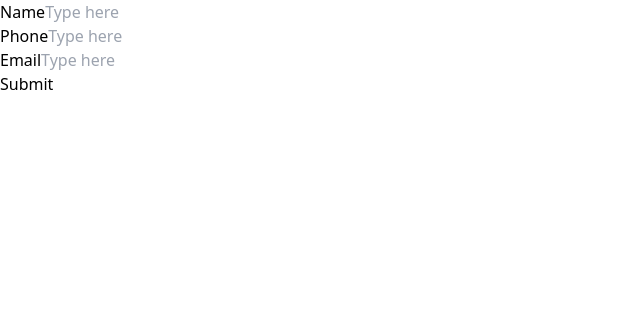
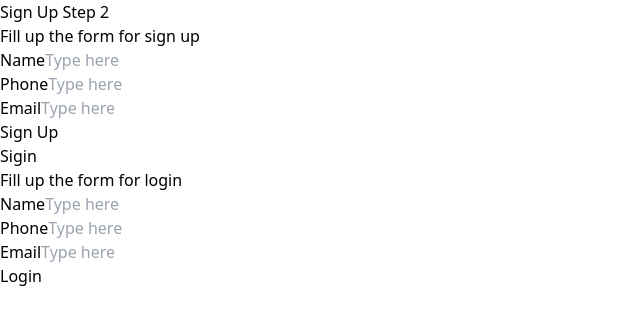
Before and after one commit to devsrsihab/React-Module-46, a React (Vite) app: page / in a window 1280 px wide. Shown: the top 324 px of the page, without its empty margins (0-640 px from the left). Built offline with nearby package versions, Linux system fonts and the light colour scheme.

Commit message:
Practice done fro dynamic form

```diff
--- a/src/App.jsx
+++ b/src/App.jsx
@@ -4,12 +4,33 @@ import DynamicForm from "./Components/Forms/DynamicForm";
 // import RefForm from "./Components/Forms/RefForm"
 // import SateForm from "./Components/Forms/SateForm"
 
+
+
+
 function App() {
+
+  const handleSignUp = data => {
+
+    console.log(data);
+  }
+
+  const handleLogin = data => {
+    console.log(data);
+  }
+
   return (
     <>
       <main className="flex bg-accent  justify-center items-center h-screen">
-        <div className="container  mx-auto p-10    ">
-          <DynamicForm/>
+        <div className="container flex gap-20  mx-auto p-10    ">
+          <DynamicForm handleData={handleSignUp} btnText={"Sign Up"} formTitle={"Sign Up"} formDesc={"Please Fill up the form for sign up"} >
+          <h1 className="text-3xl mb-3">Sign Up Step 2</h1>
+          <p>Fill up the form for sign up</p>
+          </DynamicForm>
+          <DynamicForm handleData={handleLogin} btnText={"Login"} formTitle={"Login"} formDesc={"Please Fill up the form for Login"} >
+          <h1 className="text-3xl mb-3">Sigin </h1>
+          <p>Fill up the form for login </p>
+          </DynamicForm>
+
         </div>
       </main>
     </>
--- a/src/Components/Forms/DynamicForm.jsx
+++ b/src/Components/Forms/DynamicForm.jsx
@@ -1,12 +1,19 @@
-
-const DynamicForm = () => {
-
+const DynamicForm = ({  handleData, btnText, children }) => {
   const handleForm = (e) => {
     e.preventDefault();
 
-    }
+    const data = {
+      name: e.target.name.value,
+      email: e.target.email.value,
+      phone: e.target.phone.value,
+    };
+
+    handleData(data);
+  };
 
   return (
+    <div className="form-container  text-white">
+      {children}
       <form onSubmit={handleForm} action="" autoComplete="off">
         <div className="form-group">
           <label className="label">
@@ -42,10 +49,11 @@ const DynamicForm = () => {
           />
         </div>
         <button type="submit" className="btn btn-primary mt-5">
-      Submit
+          {btnText}
         </button>
       </form>
-  )
-}
+    </div>
+  );
+};
 
-export default DynamicForm
+export default DynamicForm;
```
Lines whose indentation alone changed are shown as unchanged.
